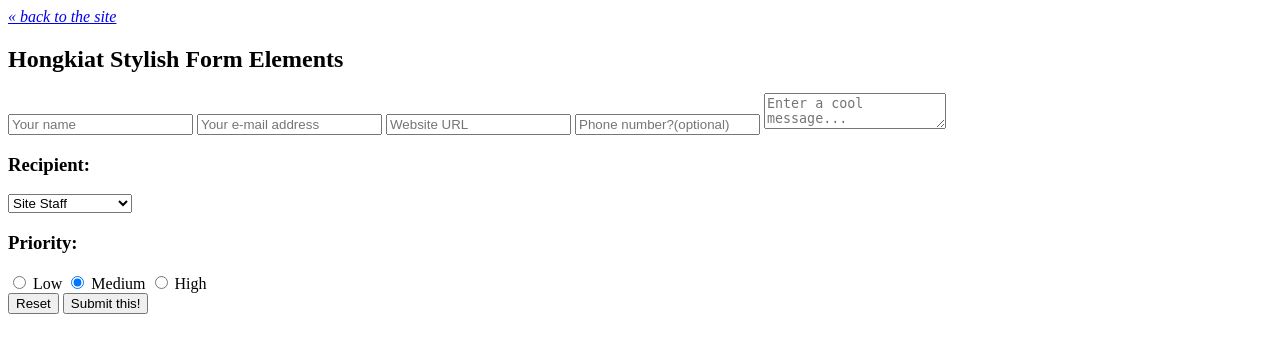
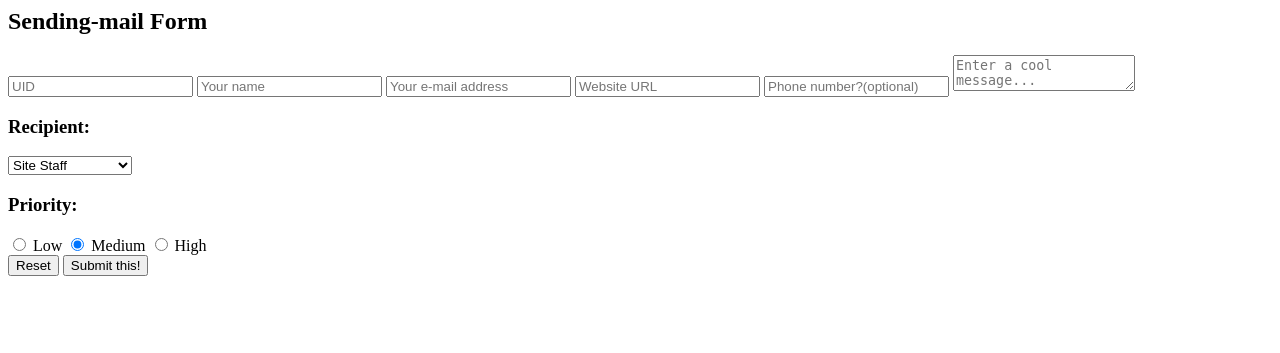
Before and after one commit to nthphuong/internship, a PHP site: page / in a window 1280 px wide. Shown: the top 353 px of the page. Run offline with PHP 8.4, Linux system fonts and the light colour scheme; some libraries are stand-ins or nearby versions.

Commit message:
no message

```diff
--- a/index.php
+++ b/index.php
@@ -12,10 +12,8 @@
     <script src="//ajax.googleapis.com/ajax/libs/jquery/1.11.1/jquery.min.js"></script>
     <meta charset="utf-8">
     <meta name="viewport" content="width=device-width, initial-scale=1.0, maximum-scale=1.0">
-    <title>Stylish CSS3 Form Effects - Hongkiat Demo</title>
-    <meta name="author" content="Jake Rocheleau">
-    <link rel="shortcut icon" href="http://static02.hongkiat.com/logo/hkdc/favicon.ico">
-    <link rel="icon" href="http://static02.hongkiat.com/logo/hkdc/favicon.ico">
+    <title>Sending-mail Form</title>
+    <meta name="author" content="GoD.DKVA">
     <link rel="stylesheet" type="text/css" media="all" href="style.css">
     <link rel="stylesheet" type="text/css" media="all" href="responsive.css">
 </head>
@@ -23,11 +21,12 @@
 <body>
 
 <section id="container">
-    <span class="chyron"><em><a href="http://www.hongkiat.com/blog/">&laquo; back to the site</a></em></span>
-    <h2>Hongkiat Stylish Form Elements</h2>
-    <form name="hongkiat" id="hongkiat-form" method="post" action="#">
+    <h2>Sending-mail Form</h2>
+    <form name="form" id="test-form" method="post" action="#">
         <div id="wrapping" class="clearfix">
             <section id="aligned">
+                <input type="text" name="userID" id="userID" placeholder="UID" autocomplete="off" tabindex="1" class="txtinput">
+
                 <input type="text" name="name" id="name" placeholder="Your name" autocomplete="off" tabindex="1" class="txtinput">
 
                 <input type="email" name="email" id="email" placeholder="Your e-mail address" autocomplete="off" tabindex="2" class="txtinput">
```
